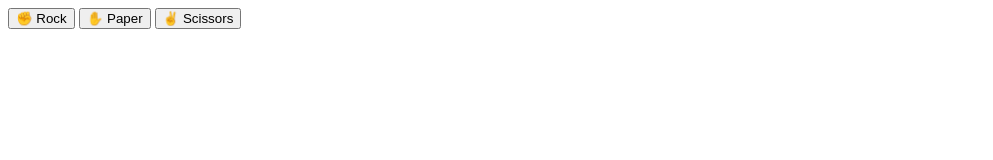
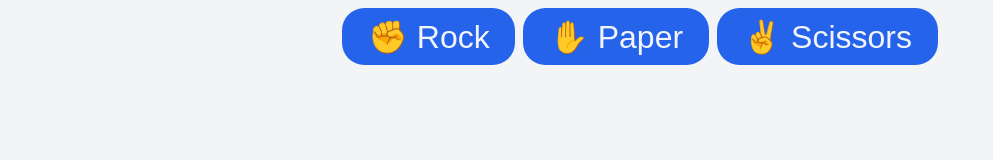
Before and after one commit to Yahia-Emara/rock-paper-scissors, a plain HTML site: page index.html in a window 1280 px wide. Shown: the whole page, without its empty margins (0-993 px from the left). Drawn offline with Linux system fonts and the light colour scheme.

Commit message:
Add style to buttons.

```diff
--- a/index.html
+++ b/index.html
@@ -4,11 +4,14 @@
     <meta charset="UTF-8">
     <meta name="viewport" content="width=device-width, initial-scale=1.0">
     <title>Rock Paper Scissors</title>
+    <link rel="stylesheet" href="styles.css">
     <script src="script.js" type="module"></script>
 </head>
 <body>
-    <button>✊ Rock</button>
-    <button>✋ Paper</button>
-    <button>✌️ Scissors</button>
+    <div class="play-buttons">
+        <button class="play-button">✊ Rock</button>
+        <button class="play-button">✋ Paper</button>
+        <button class="play-button">✌️ Scissors</button>
+    </div>
 </body>
 </html>
--- /dev/null
+++ b/styles.css
@@ -0,0 +1,27 @@
+body, div, ul{
+    background-color: #F3F4F6;
+    display: flex;
+    align-items: center;
+    justify-content: center;
+}
+.play-buttons{
+    gap: 0.5em;
+}
+.play-button{
+    background-color: #2563EB;
+    color: #F1F5F9;
+    font-size: clamp(1rem, 2.5vw, 2rem);
+    padding: 0.3em 0.8em;
+    border-radius: 0.7em;
+    border: none;
+    cursor: pointer;
+    transition: background-color 0.15s ease, transform 0.15s ease;
+    &:hover{
+        background-color: #1D4ED8;
+        transform: scale(1.035) translateY(-2.5px);
+    }
+    &:active {
+        background-color: #1E40AF;
+        transform: scale(0.97);
+    }
+}
```
